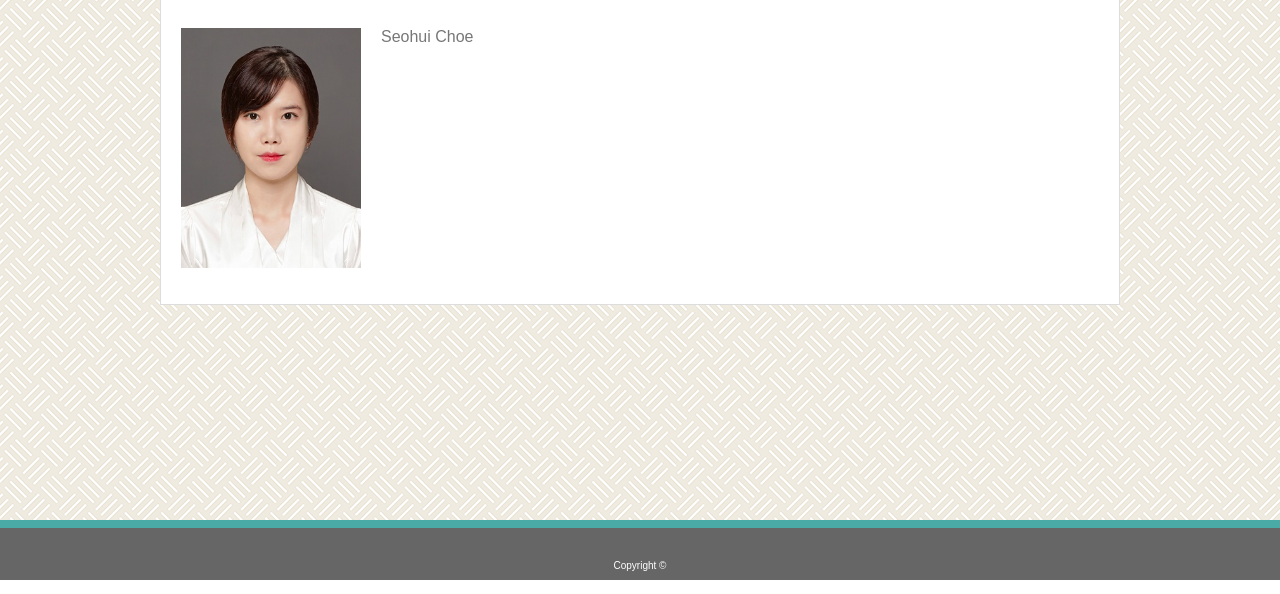
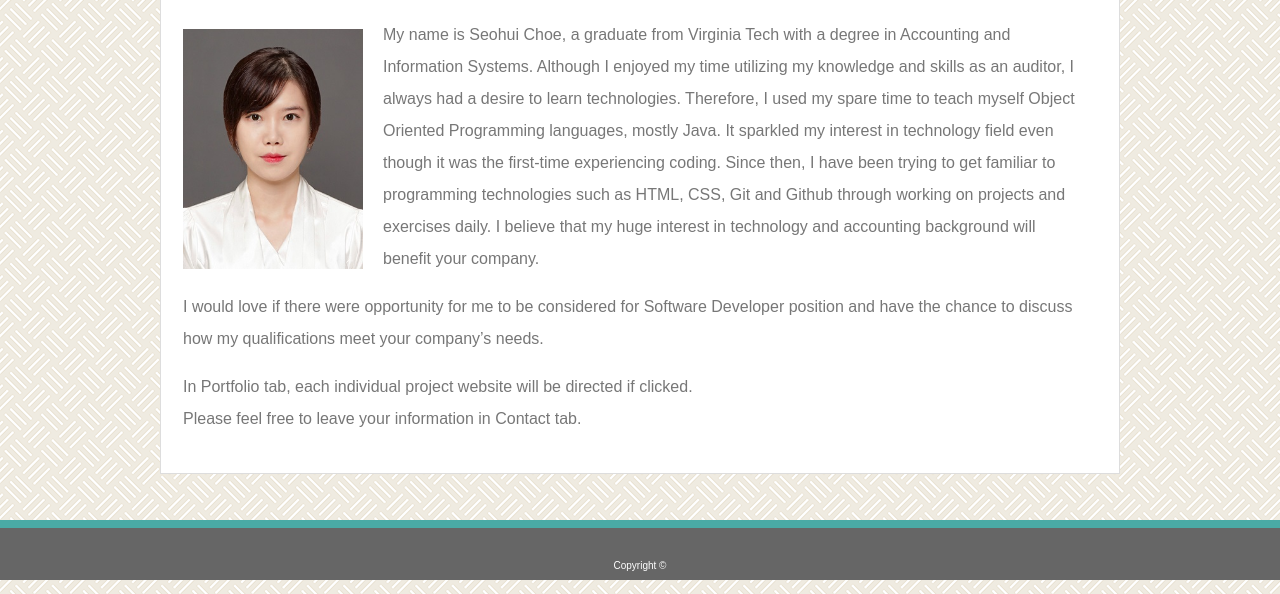
Before and after one commit to schoe14/Portfolio, a plain HTML site: page index.html in a window 1280 px wide. Shown: the part 220-814 px from the top of the page. Drawn offline with nearby package versions, Linux system fonts and the light colour scheme.

Commit message:
added about me section

```diff
--- a/assets/css/style.css
+++ b/assets/css/style.css
@@ -28,8 +28,8 @@ li a {
 }
 
 .list {
-  margin-right: 201px ;
-  margin-top: 40px;
+  margin-right: 195px;
+  margin-top: 35px;
   padding: 0;
   background-color: #ffffff;
   float: right;
@@ -60,7 +60,7 @@ body {
   background-color: #ffffff;
   overflow: auto;
   align-content: center;
-  padding: 20px;
+  padding: 22px;
   margin: 0 auto;
   margin-top: 30px;
   border: solid 1px;
@@ -69,7 +69,7 @@ body {
 
 form {
   font-family: 'Arial', 'Helvetica Neue', Helvetica, sans-serif;
-  padding: 20px 0 0 0;
+  padding: 13px 0 0 0;
   color: #777777;
 }
 
@@ -107,16 +107,20 @@ h2 {
   width: 200px;
   height: auto;
   float: left;
-  padding: 3px 20px 0 0;
+  padding: 10px 20px 0 0;
 }
 
 p {
   font-family: 'Arial', 'Helvetica Neue', Helvetica, sans-serif;
-  padding: 20px 0 0 0;
-  margin-bottom: 0px;
-  float: left;
+  padding: 12px 10px 0 0;
+  margin: 0;
   overflow: auto;
   color: #777777;
+  line-height: 2;
+}
+
+#secondP, #thirdP {
+  padding: 0;
 }
 
 .p1 {
--- a/index.html
+++ b/index.html
@@ -7,6 +7,7 @@
     </head>
 
     <body>
+
         <body background="assets/images/floor-tile.png"></body>
         <header class="header">
             <ul>
@@ -26,13 +27,27 @@
                 <h2><strong>About Me</strong></h2>
                 <p>
                 <img id="myPhoto" src="assets/images/Seohui Choe.jpg">
-                    Seohui Choe
-
+                My name is Seohui Choe, a graduate from Virginia Tech with a degree in Accounting and Information Systems.
+                Although I enjoyed my time utilizing my knowledge and skills as an auditor, I always had a desire to learn technologies.
+                Therefore, I used my spare time to teach myself Object Oriented Programming languages, mostly Java.
+                It sparkled my interest in technology field even though it was the first-time experiencing coding.
+                Since then, I have been trying to get familiar to programming technologies such as HTML, CSS, Git and Github through working on projects and exercises daily.
+                I believe that my huge interest in technology and accounting background will benefit your company.
 
                 </p>
+
+                <p id="secondP">
+                I would love if there were opportunity for me to be considered for Software Developer position and have the chance to discuss how my qualifications meet your company’s needs.
+                </p>
+
+                <p id="thirdP">
+                In Portfolio tab, each individual project website will be directed if clicked.
+                <br>
+                Please feel free to leave your information in Contact tab.
+                </p>
+            </div>
+
         </div>
-
-    </div>
 
         <footer class="footer">
             <div class="copyright">Copyright ©</div>
```
